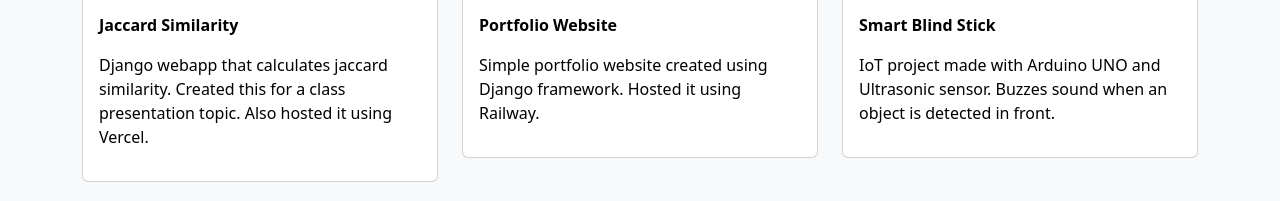
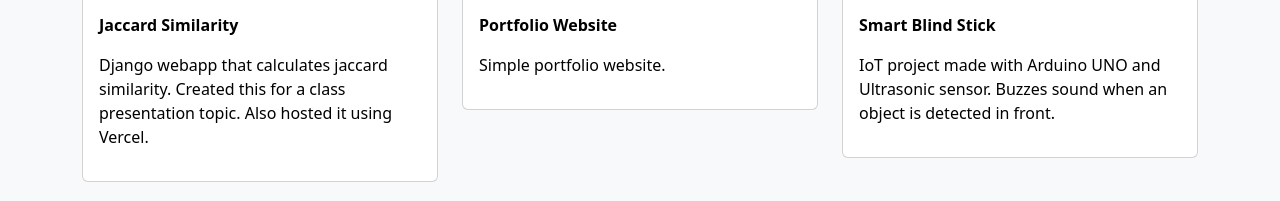
Before and after one commit to rmcodes03/rm, a plain HTML site: page index.html in a window 1280 px wide. Shown: the part 664-865 px from the top of the page. Drawn offline with nearby package versions, Linux system fonts and the light colour scheme.

Commit message:
final commit

```diff
--- a/index.html
+++ b/index.html
@@ -80,7 +80,7 @@
               <img class="card-img-top" height="200px" width="300px" src="images/literally_me.jpg"/>
               <div class="card-body">
                 <p class="card-text"><b>Portfolio Website</b></p>
-                <p>Simple portfolio website created using Django framework. Hosted it using Railway.</p>
+                <p>Simple portfolio website.</p>
               </div>
               </a>
             </div>
```
